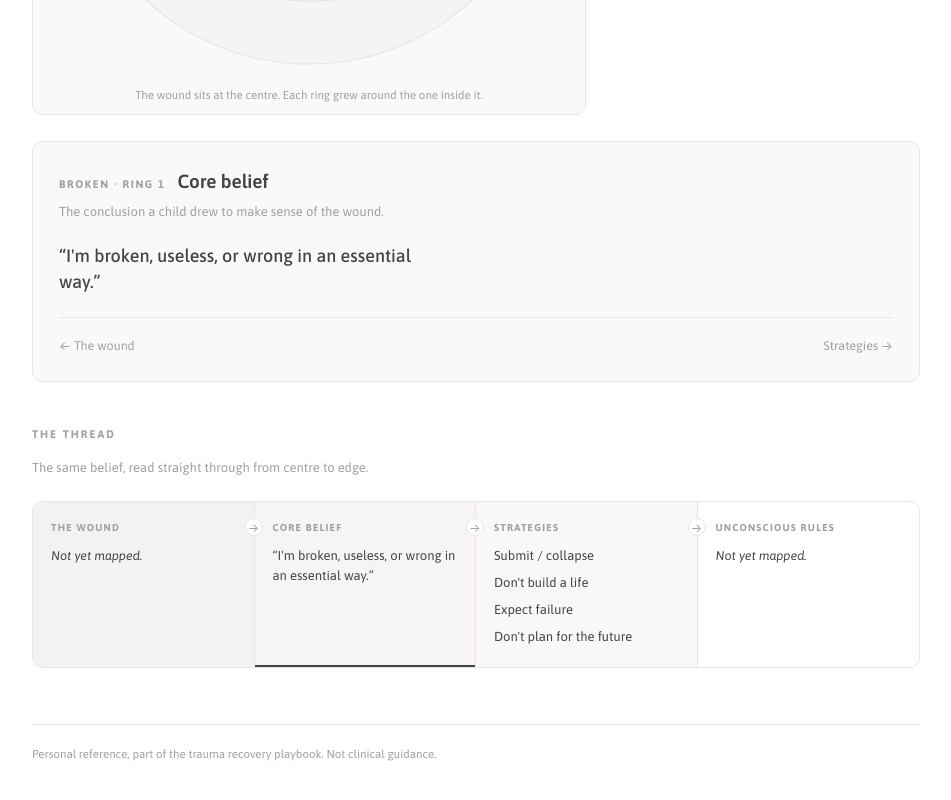
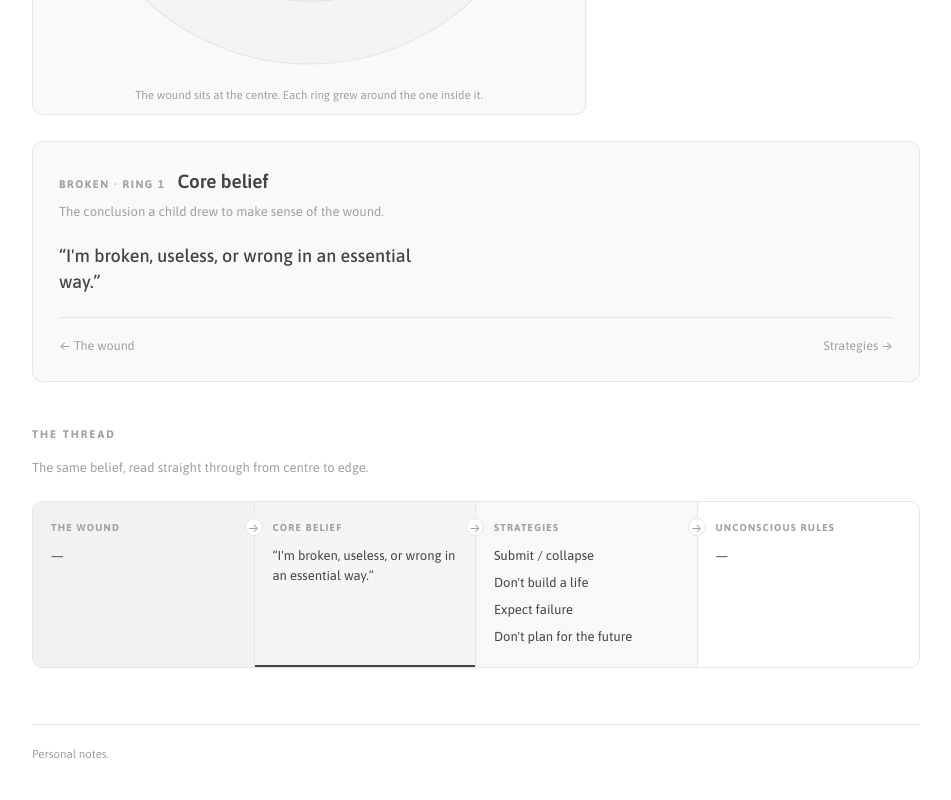
Before and after one commit to amr0bin/trauma-recovery-playbook, a plain HTML site: page core-beliefs.html in a window 1280 px wide. Shown: the part 1000-1800 px from the top of the page, without its empty margins (164-1115 px from the left). Drawn offline with Linux system fonts and the light colour scheme.

Commit message:
Add files via upload

```diff
--- a/core-beliefs.html
+++ b/core-beliefs.html
@@ -157,16 +157,10 @@
   <p class="section-sub">The same belief, read straight through from centre to edge.</p>
   <div class="thread" id="thread"></div>
 
-  <footer>Personal reference, part of the trauma recovery playbook. Not clinical guidance.</footer>
+  <footer>Personal notes.</footer>
 </div>
 
 <script>
-/* ─────────────────────────────────────────────────────────────
-   CONTENT
-   Edit the text here. Anything left empty shows as "Not yet mapped."
-   strategies: [ { text:"…", note:"optional second line" }, … ]
-   rules:      { self:[ "…", … ], others:[ "…", … ] }
-   ───────────────────────────────────────────────────────────── */
 const BELIEFS = [
   {
     short: "Broken",
@@ -217,7 +211,7 @@ const LAYERS = [
 let bi = 0, li = 1;
 const esc = s => String(s ?? "").replace(/[&<>"]/g, c => ({ "&":"&amp;","<":"&lt;",">":"&gt;",'"':"&quot;" }[c]));
 const B = () => BELIEFS[bi];
-const QUIET = `<p class="quiet">Not yet mapped.</p>`;
+const QUIET = `<p class="quiet">—</p>`;
 
 function renderTabs(){
   document.getElementById("tabs").innerHTML = BELIEFS.map((b, i) =>
```
